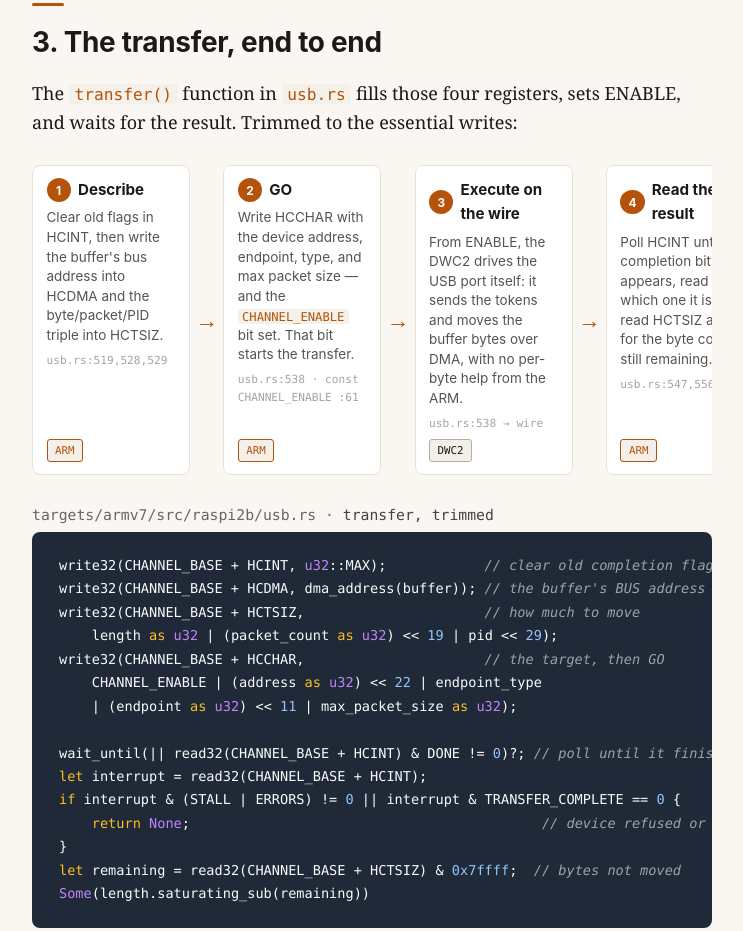
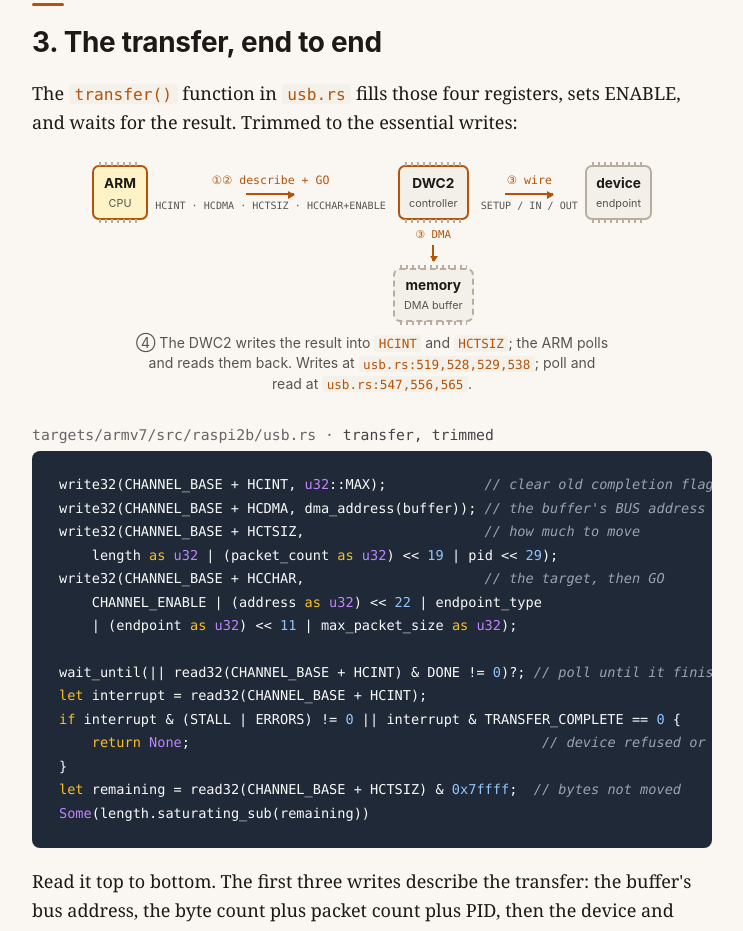
Before and after one commit to gabrielelanaro/gabix, a plain HTML site: page lessons/7.04-dwc2-host-controller.html in a window 1280 px wide. Shown: the part 1977-2908 px from the top of the page, without its empty margins (268-1011 px from the left). Drawn offline with Linux system fonts and the light colour scheme.

Commit message:
Redesign 7.04 sections 3 & 4 as chip-based scenes (match section 5 vocabulary)
- section 3 (transfer:e2e): replace text stage-cards with a transfer scene
  showing ARM -> DWC2 -> device with memory reached via DMA (4 chips,
  numbered flow 1-4), reusing the .chip/.link classes from section 5
- section 4 (DMA): replace two plain boxes with an address-space scene
  showing the ARM and DWC2 each reaching one buffer at two addresses
- add .xfer-scene / .vlink / .addrs / .memblock / .chip.mem CSS;
  drop the now-unused .flow/.stage/.aspace/.abox rules

```diff
--- a/lessons/7.04-dwc2-host-controller.html
+++ b/lessons/7.04-dwc2-host-controller.html
@@ -11,26 +11,18 @@
   .callout{background:#f6f4ee;border-left:3px solid #c9b88a;padding:.7rem 1rem;margin:1.2rem 0;font-size:.95em}
   .win{background:#eef5ee;border-left:3px solid #5a9e5a;padding:.7rem 1rem;margin:1.4rem 0}
   code{font-family:ui-monospace,SFMono-Regular,Menlo,Consolas,monospace;font-size:.9em;background:#f3f1ea;padding:.05em .35em;border-radius:3px}
-  /* storybook diagram — section 3 pipeline (who acts) */
-  .flow{display:flex;align-items:stretch;gap:0;overflow-x:auto;margin:1.6rem 0}
-  .stage{flex:1 1 0;min-width:158px;border:1px solid var(--border);border-radius:8px;background:var(--surface);padding:.65rem .75rem;display:flex;flex-direction:column;gap:.35rem}
-  .stage .sh{display:flex;align-items:center;gap:.4rem}
-  .stage .sn{display:inline-flex;align-items:center;justify-content:center;width:1.35rem;height:1.35rem;border-radius:50%;background:var(--accent);color:#fff;font-family:var(--font-sans);font-weight:700;font-size:.66rem;flex:0 0 auto}
-  .stage .st{font-family:var(--font-sans);font-weight:700;font-size:.84rem;color:var(--text)}
-  .stage .sb{font-family:var(--font-sans);font-size:.75rem;color:var(--text-dim);line-height:1.45}
-  .stage .src{font-family:var(--font-mono);font-size:.62rem;color:var(--text-faint)}
-  .stage .who{margin-top:auto;align-self:flex-start;font-family:var(--font-mono);font-size:.6rem;padding:.1rem .42rem;border-radius:3px;background:var(--surface-soft);color:var(--text-dim);border:1px solid var(--border)}
-  .stage .who.arm{color:var(--accent);border-color:var(--accent)}
-  .stage .who.ctrl{color:var(--text);border-color:var(--border-bright)}
-  .farrow{align-self:center;color:var(--accent);font-size:1.25rem;padding:0 .3rem}
-  /* storybook diagram — section 4 transform (address map) */
-  .aspace{margin:1.5rem 0}
-  .atrans{display:flex;align-items:center;justify-content:center;gap:.6rem;flex-wrap:wrap}
-  .abox{border:1px solid var(--border-bright);border-radius:6px;background:var(--surface);padding:.5rem .8rem;text-align:center}
-  .abox .alab{font-family:var(--font-sans);font-size:.68rem;color:var(--text-dim);margin-bottom:.15rem}
-  .abox .aval{font-family:var(--font-mono);font-size:.82rem;color:var(--accent);font-weight:600}
-  .aformula{font-family:var(--font-mono);font-size:.66rem;color:var(--text-dim);text-align:center;line-height:1.5;max-width:120px}
-  .aarrow{color:var(--accent);font-size:1.15rem}
+  /* storybook scenes — section 3 transfer topology + section 4 address spaces */
+  .xfer{margin:1.6rem 0}
+  .xfer-scene{display:grid;grid-template-columns:auto auto auto auto auto;align-items:center;justify-items:center;justify-content:center;gap:.35rem .4rem}
+  .chip.mem{background:var(--surface-soft);border-color:var(--border-bright);border-style:dashed}
+  .link .lab2{font-family:var(--font-mono);font-size:.56rem;color:var(--text-dim);white-space:nowrap;margin-top:.18rem}
+  .vlink{display:flex;flex-direction:column;align-items:center;justify-content:center}
+  .vlink .vlab{font-family:var(--font-mono);font-size:.6rem;color:var(--accent);margin-bottom:.1rem;white-space:nowrap}
+  .vlink .varrow{width:0;height:16px;border-left:2px solid var(--accent);position:relative}
+  .vlink .varrow::after{content:"";position:absolute;left:50%;bottom:-1px;transform:translateX(-50%);border-left:4px solid transparent;border-right:4px solid transparent;border-top:6px solid var(--accent)}
+  .addrs{display:grid;grid-template-columns:1fr 1fr;align-items:center;justify-items:center;gap:.35rem 2rem;margin:1.5rem 0}
+  .memblock{grid-column:1/-1;border:2px dashed var(--border-bright);border-radius:8px;background:var(--surface-soft);padding:.5rem 1.1rem;text-align:center;font-family:var(--font-sans);font-size:.8rem;color:var(--text)}
+  .memblock .aformula{display:block;font-family:var(--font-mono);font-size:.66rem;color:var(--accent);margin-top:.2rem}
   .cap2{font-family:var(--font-sans);font-size:.78rem;color:var(--text-dim);margin:.6rem auto 0;line-height:1.45;text-align:center;max-width:480px}
   /* storybook diagram — section 5 vignettes (port handshake) */
   .vignettes{margin:1.6rem 0}
@@ -101,34 +93,17 @@
 
 <p>The <code>transfer()</code> function in <code>usb.rs</code> fills those four registers, sets ENABLE, and waits for the result. Trimmed to the essential writes:</p>
 
-<div class="flow" aria-label="The transfer as a handoff: ARM describes and launches, DWC2 executes on the wire, ARM reads back.">
-  <div class="stage">
-    <div class="sh"><span class="sn">1</span><span class="st">Describe</span></div>
-    <div class="sb">Clear old flags in HCINT, then write the buffer's bus address into HCDMA and the byte/packet/PID triple into HCTSIZ.</div>
-    <div class="src">usb.rs:519,528,529</div>
-    <div class="who arm">ARM</div>
+<div class="xfer">
+  <div class="xfer-scene">
+    <div class="chip arm" style="grid-column:1;grid-row:1"><div class="nm">ARM</div><div class="sub">CPU</div></div>
+    <div class="link write" style="grid-column:2;grid-row:1"><span class="lab">&#9312;&#9313; describe + GO</span><div class="ln"></div><span class="lab2">HCINT &middot; HCDMA &middot; HCTSIZ &middot; HCCHAR+ENABLE</span></div>
+    <div class="chip ctrl" style="grid-column:3;grid-row:1"><div class="nm">DWC2</div><div class="sub">controller</div></div>
+    <div class="link write" style="grid-column:4;grid-row:1"><span class="lab">&#9314; wire</span><div class="ln"></div><span class="lab2">SETUP / IN / OUT</span></div>
+    <div class="chip dev" style="grid-column:5;grid-row:1"><div class="nm">device</div><div class="sub">endpoint</div></div>
+    <div class="vlink" style="grid-column:3;grid-row:2"><span class="vlab">&#9314; DMA</span><div class="varrow"></div></div>
+    <div class="chip mem" style="grid-column:3;grid-row:3"><div class="nm">memory</div><div class="sub">DMA buffer</div></div>
   </div>
-  <div class="farrow">&rarr;</div>
-  <div class="stage">
-    <div class="sh"><span class="sn">2</span><span class="st">GO</span></div>
-    <div class="sb">Write HCCHAR with the device address, endpoint, type, and max packet size &mdash; and the <code>CHANNEL_ENABLE</code> bit set. That bit starts the transfer.</div>
-    <div class="src">usb.rs:538 &middot; const CHANNEL_ENABLE :61</div>
-    <div class="who arm">ARM</div>
-  </div>
-  <div class="farrow">&rarr;</div>
-  <div class="stage">
-    <div class="sh"><span class="sn">3</span><span class="st">Execute on the wire</span></div>
-    <div class="sb">From ENABLE, the DWC2 drives the USB port itself: it sends the tokens and moves the buffer bytes over DMA, with no per-byte help from the ARM.</div>
-    <div class="src">usb.rs:538 &rarr; wire</div>
-    <div class="who ctrl">DWC2</div>
-  </div>
-  <div class="farrow">&rarr;</div>
-  <div class="stage">
-    <div class="sh"><span class="sn">4</span><span class="st">Read the result</span></div>
-    <div class="sb">Poll HCINT until a completion bit appears, read which one it is, then read HCTSIZ again for the byte count still remaining.</div>
-    <div class="src">usb.rs:547,556,565</div>
-    <div class="who arm">ARM</div>
-  </div>
+  <p class="cap2">&#9315; The DWC2 writes the result into <code>HCINT</code> and <code>HCTSIZ</code>; the ARM polls and reads them back. Writes at <code>usb.rs:519,528,529,538</code>; poll and read at <code>usb.rs:547,556,565</code>.</p>
 </div>
 
 <div class="snip">
@@ -160,15 +135,14 @@ wait_until(|| read32(CHANNEL_BASE + HCINT) &amp; DONE != <span class="n">0</span
 
 <p>This is the same bus-address problem from lesson 7.03. The CPU reaches the buffer at one address; the DWC2's DMA engine reaches memory over its own bus (the <em>AHB</em>, ARM's AMBA High-performance Bus, the DWC2's path to main memory), at a different address. gabix converts the pointer with a mask and a fixed offset:</p>
 
-<div class="aspace" aria-label="CPU address to bus address: mask the top two bits, then set them to the AHB window.">
-  <div class="atrans">
-    <div class="abox"><div class="alab">CPU address</div><div class="aval">0x0008_1234</div></div>
-    <div class="aformula"><code>& 0x3fff_ffff</code><br><code>| 0xc000_0000</code></div>
-    <span class="aarrow">&rarr;</span>
-    <div class="abox"><div class="alab">bus address (AHB)</div><div class="aval">0xc008_1234</div></div>
-  </div>
-  <p class="cap2">The low 30 bits are unchanged; the top two bits are replaced so the same physical byte is reached over the DWC2's DMA bus, not the CPU's. In <code>dma_address()</code> at usb.rs:633.</p>
+<div class="addrs">
+  <div class="chip arm"><div class="nm">ARM</div><div class="sub">CPU address<br>0x0008_1234</div></div>
+  <div class="chip ctrl"><div class="nm">DWC2 &middot; DMA</div><div class="sub">bus address<br>0xc008_1234</div></div>
+  <div class="vlink"><span class="vlab">reaches</span><div class="varrow"></div></div>
+  <div class="vlink"><span class="vlab">reaches</span><div class="varrow"></div></div>
+  <div class="memblock">the buffer in memory &mdash; one place, two addresses<span class="aformula">&amp; 0x3fff_ffff | 0xc000_0000</span></div>
 </div>
+<p class="cap2">The low 30 bits are identical; only the top two bits change, set to <code>11</code> &mdash; the <code>0xc000_0000</code> bus alias. In <code>dma_address()</code> at usb.rs:633.</p>
 
 <div class="snip">
 <div class="snip-meta"><span>targets/armv7/src/raspi2b/usb.rs</span> · <span class="what">dma_address</span></div>
```
